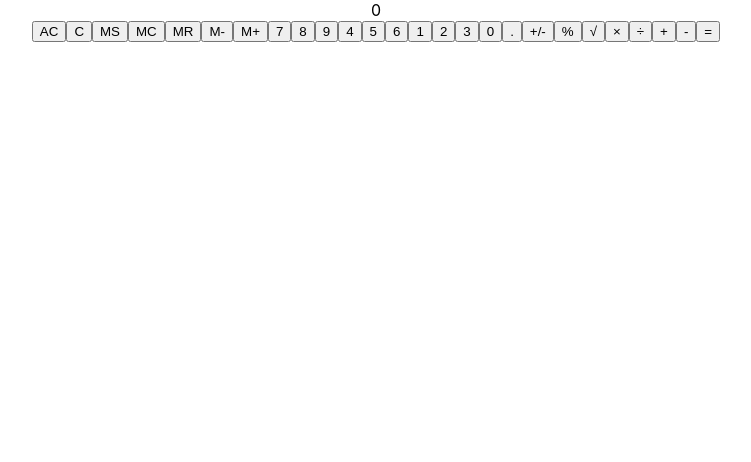
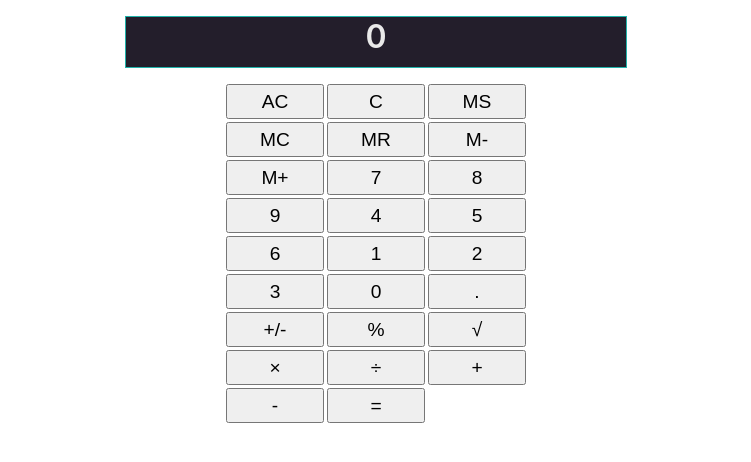
Before and after one commit to ACIT-Andrew/Reaculator, a React (Create React App) app: page / in a window 1280 px wide. Shown: the top 462 px of the page, without its empty margins (264-1015 px from the left). Built offline with nearby package versions, Linux system fonts and the light colour scheme.

Commit message:
Base version done.

```diff
--- a/src/components/App.css
+++ b/src/components/App.css
@@ -1,3 +1,33 @@
+main{
+  display: flex;
+  flex-direction: column;
+  align-items: center;
+  width: 500px;
+  margin: 0 auto;
+}
+.display{
+  font-weight: 600;
+  font-size: 2rem;
+  border: 1px solid lightseagreen;
+  background-color: #231e2b;
+  color: rgb(233, 233, 233);
+
+  width: 100%;
+  height: 50px;
+  margin: 1rem;
+}
+
+.buttons{
+  display: grid;
+  grid-template-columns: repeat(3, 1fr);
+  grid-auto-rows: 35px;
+  gap: 3px;
+  width: 300px;
+}
+.buttons button{
+  font-size: 1.2rem;
+}
+
 .App {
   text-align: center;
 }
@@ -23,16 +53,3 @@
   font-size: calc(10px + 2vmin);
   color: white;
 }
-
-.App-link {
-  color: #61dafb;
-}
-
-@keyframes App-logo-spin {
-  from {
-    transform: rotate(0deg);
-  }
-  to {
-    transform: rotate(360deg);
-  }
-}
--- a/src/components/App.js
+++ b/src/components/App.js
@@ -8,55 +8,158 @@ import Button from "./Button";
 function App() {
   const [displayString, setDisplayString] = useState("0");
   const [mathString, setMathString] = useState("0");
+  const [operandA, setOperandA] = useState("");
+  const [operator, setOperator] = useState("");
+  const [operandB, setOperandB] = useState("");
+  const [result, setResult] = useState("");
+  const [memory, setMemory] = useState("");
+
+  let equation = `${operandA}${operator}${operandB}`;
 
   // Evaluate Equation
   function calculate(fn) {
-    return new Function('return ' + fn)();
+    return new Function("return " + fn)();
   }
 
-  function processClear(value) {
-    // console.log(value);
+  // Clear operands, operator, and saved result
+  function clearEquation() {
+    setOperandA("");
+    setOperator("");
+    setOperandB("");
+    setResult("0");
+  }
+
+  function processClear(buttonData) {
+    if (buttonData.className === "c") {
       setDisplayString("0");
+    } else if (buttonData.className === "ac") {
+      setDisplayString("0");
+      setMathString("0");
+      clearEquation();
+    }
   }
 
   function processEnter() {
-    let result = calculate(mathString);
-    console.log(result)
+    // Pressing enter only calculates when equation is complete
+    if (operandA && operator && operandB) {
+      let calculation = calculate(mathString).toString()
+      setResult(calculation);
+      setDisplayString(calculation);
+      setMathString(calculation);
+    }
+    console.log(result);
   }
 
   function processNumberClick(number) {
+    // Normalize: Convert number to a string value
+    number = number.toString();
     if (displayString === "0") {
+      // Display is 0. Start typing number
+      setOperandA(number);
       setDisplayString(number);
       setMathString(number);
-    } else if (displayString == "0" && number == "0") {
+    }
+
+    if (operandA && displayString !== "0") {
+      // User has entered OperandA and display is not 0 anymore
+      if (operandA === "0") {
+        if (number === "0") {
+          // Display is 0 and user pressed 0. Just set to "0" and do nothing
+          setOperandA("0");
           setDisplayString("0");
-    } else {
+          setMathString("0");
+          return;
+        }
+      }
+      if (!operator) {
+        // OperandA is still being entered
+        setOperandA(`${operandA}${number}`);
         setDisplayString(`${displayString}${number}`);
-      setMathString(`${mathString}${number}`)
+        setMathString(`${mathString}${number}`);
       }
-    console.log(displayString);
+      if (operator) {
+        // User entered operator already
+        if (!operandB) {
+          // OperandB not assigned yet. User is entering it
+          setOperandB(number);
+          setDisplayString(`${displayString} ${number}`);
+          setMathString(`${mathString}${number}`);
+        }
+        if (operandB) {
+          // OperandB already assigned
+          if (operandB === "0") {
+            if (number === "0") {
+              // OperandB is 0 and user pressed 0. Just set to "0" and do nothing
+              setOperandB("0");
+              return;
+            }else{
+              // User entered digit other than 0. Change to new digit.
+              setOperandB(number);
+              setDisplayString(`${operandA} ${operator} ${number}`)
+              setMathString(`${operandA}${operator}${number}`)
+            }
+          }
+          setOperandB(`${operandB}${number}`);
+          setDisplayString(`${displayString}${number}`);
+          setMathString(`${mathString}${number}`);
+        }
+      }
+    }
   }
 
   function processOperator(buttonData) {
-    setDisplayString(`${displayString} ${buttonData.text} `);
-    setMathString(`${mathString}${buttonData.value}`);
+    if (operandA && operator && operandB) {
+      // A complete equation was entered. Calculate.
+      processEnter();
+      clearEquation();
+      // Save calculation
+      let calculation = calculate(mathString).toString()
+      setOperandA(calculation)
+      setOperator(buttonData.value)
+      setDisplayString(`${calculation} ${buttonData.text}`)
+      setMathString(`${calculation}${buttonData.value}`)
+      return;
+    }
+
+    if (!operandA) {
+      // Nothing has been entered. Do nothing
+      return;
+    }
+    if (operandA) {
+      if (!operator) {
+        // OperandA is still being entered
+        setOperator(buttonData.value);
+        setDisplayString(`${operandA} ${buttonData.text}`);
+        setMathString(`${operandA}${buttonData.value}`);
+      }
+      if (operator) {
+        // OperandA and Operator already entered, so we change current operator sign
+        setOperator(buttonData.value);
+        setDisplayString(`${operandA} ${buttonData.text} `);
+        setMathString(`${operandA}${buttonData.value}`);
+      }
+    }
+
   }
 
   function handleButtonClick(buttonData) {
     console.log(buttonData);
 
     switch (buttonData.type) {
+      case "clear":
+        processClear(buttonData);
+        break;
+      // case "decimal":
+      //   processDecimal();
+      //   break;
+      case "enter":
+        processEnter();
+        break;
       case "number":
         processNumberClick(buttonData.value);
         break;
-      case "clear":
-        processClear(buttonData.value);
-        break;
       case "operator":
         processOperator(buttonData);
-        break;
-      case "enter":
-        processEnter();
         break;
       default:
         console.log(buttonData.value);
@@ -68,6 +171,7 @@ function App() {
       <header></header>
       <main>
         <Display displayString={displayString} />
+        <div className="buttons">
           {calculatorButtons.map((buttonData, index) => {
             return (
               <Button
@@ -78,6 +182,7 @@ function App() {
               />
             );
           })}
+        </div>
       </main>
       <footer></footer>
     </div>
--- a/src/components/Display.js
+++ b/src/components/Display.js
@@ -2,7 +2,7 @@ import React from 'react'
 
 function Display({displayString}) {
   return (
-    <div>{displayString}</div>
+    <div className='display'>{displayString}</div>
   )
 }
 
```
Lines whose indentation alone changed are shown as unchanged.
